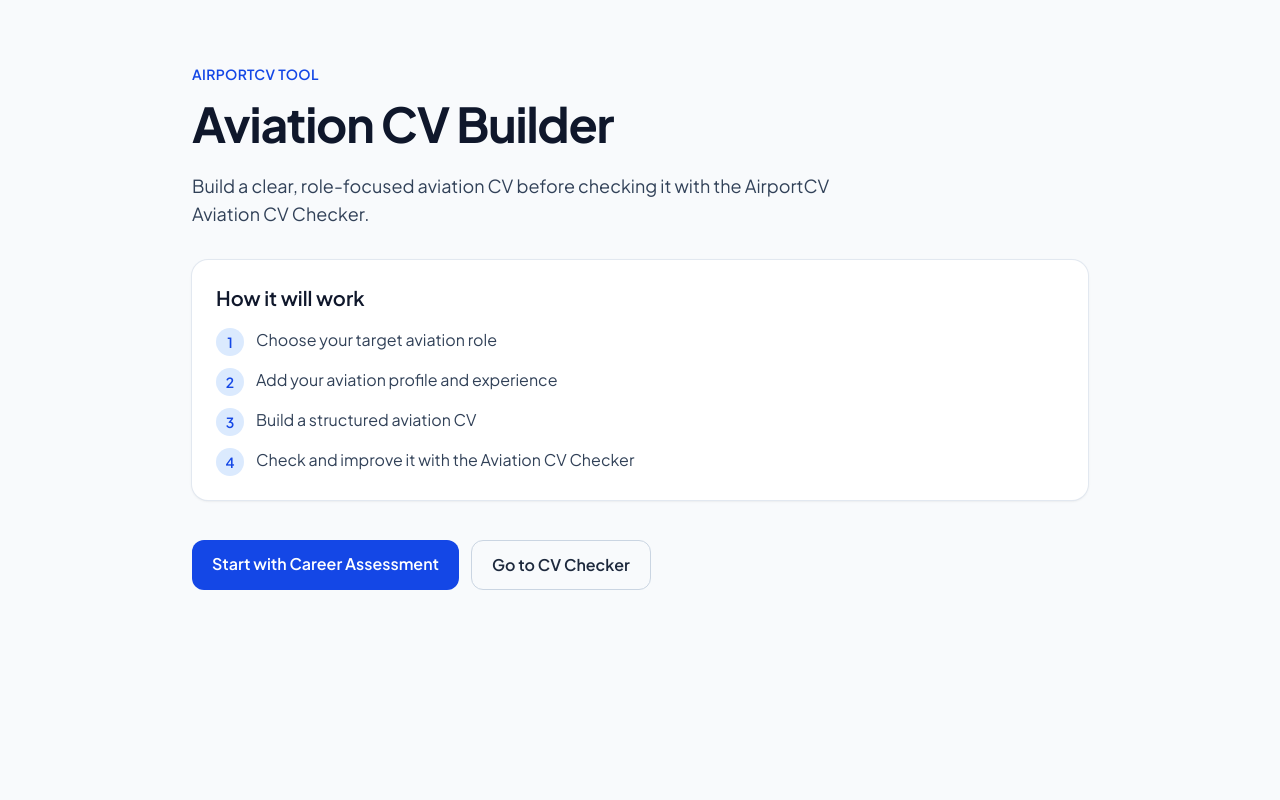
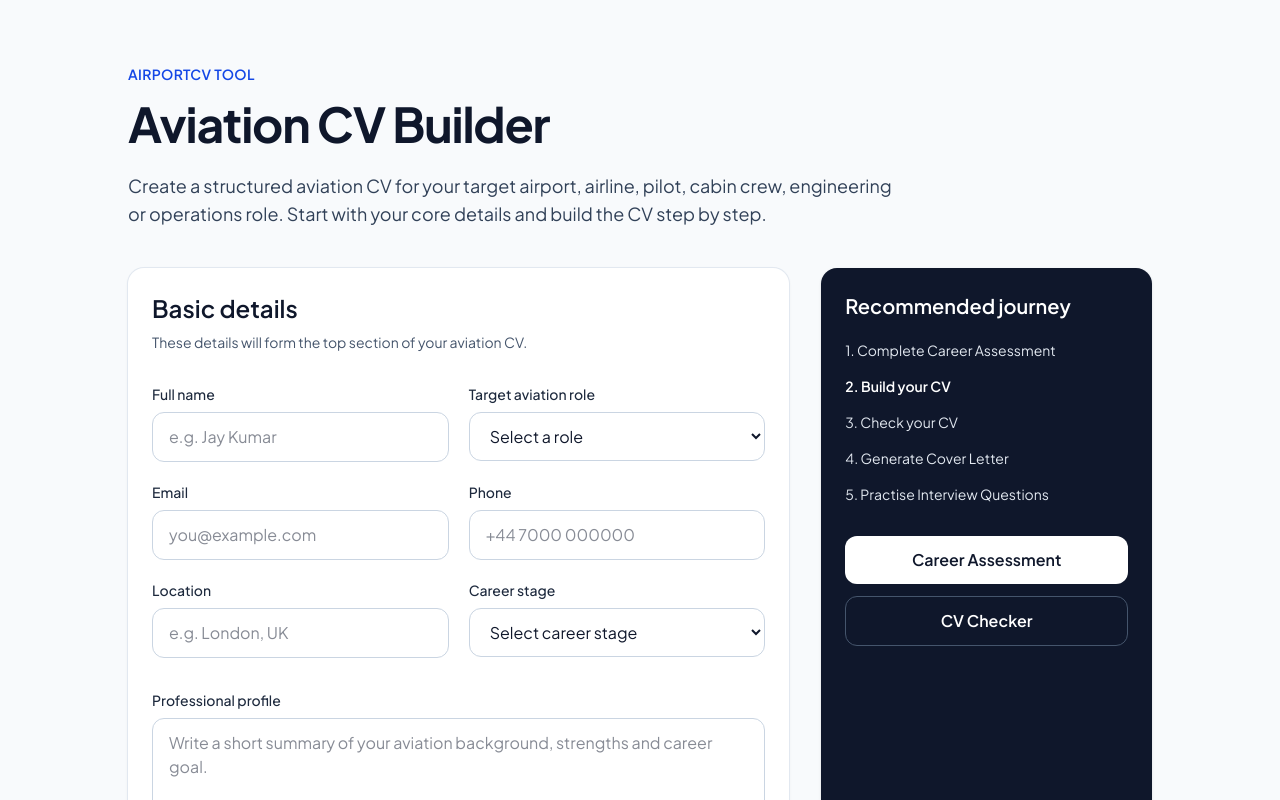
Before and after one commit to jjayakumaraero-eng/airportcv-web, a Next.js app: page /cv-builder in a window 1280 px wide. Shown: the top 800 px of the page. Built offline with nearby package versions, Linux system fonts and the light colour scheme.

Commit message:
Add basic CV builder form UI

```diff
--- a/app/cv-builder/page.tsx
+++ b/app/cv-builder/page.tsx
@@ -6,17 +6,31 @@ export const metadata = {
     "Build a role-focused aviation CV for airport, airline, pilot, cabin crew, engineering and operations roles.",
 };
 
-const steps = [
-  "Choose your target aviation role",
-  "Add your aviation profile and experience",
-  "Build a structured aviation CV",
-  "Check and improve it with the Aviation CV Checker",
+const aviationRoles = [
+  "Passenger Service Agent",
+  "Check-in Agent",
+  "Boarding Gate Agent",
+  "Lounge Agent",
+  "Ramp Agent",
+  "Baggage Handler",
+  "Airport Security Officer",
+  "Flight Dispatcher",
+  "Load Controller",
+  "Cabin Crew",
+  "Pilot",
+  "Aircraft Maintenance Engineer",
+  "Aircraft Technician",
+  "Cargo Agent",
+  "Airport Operations Officer",
+  "Airport Duty Manager",
+  "Other Airport / Airline Role",
 ];
 
 export default function CVBuilderPage() {
   return (
     <main className="min-h-screen bg-slate-50 px-6 py-16">
-      <section className="mx-auto max-w-4xl">
+      <section className="mx-auto max-w-5xl">
+        <div className="mb-10">
           <p className="mb-4 text-sm font-semibold uppercase tracking-wide text-blue-700">
             AirportCV Tool
           </p>
@@ -25,42 +39,190 @@ export default function CVBuilderPage() {
             Aviation CV Builder
           </h1>
 
-        <p className="mb-8 max-w-2xl text-lg text-slate-700">
-          Build a clear, role-focused aviation CV before checking it with the
-          AirportCV Aviation CV Checker.
+          <p className="max-w-3xl text-lg text-slate-700">
+            Create a structured aviation CV for your target airport, airline,
+            pilot, cabin crew, engineering or operations role. Start with your
+            core details and build the CV step by step.
           </p>
-
-        <div className="mb-10 rounded-2xl bg-white p-6 shadow-sm ring-1 ring-slate-200">
-          <h2 className="mb-4 text-xl font-semibold text-slate-900">
-            How it will work
-          </h2>
-
-          <ol className="space-y-3">
-            {steps.map((step, index) => (
-              <li key={step} className="flex gap-3 text-slate-700">
-                <span className="flex h-7 w-7 shrink-0 items-center justify-center rounded-full bg-blue-100 text-sm font-semibold text-blue-700">
-                  {index + 1}
-                </span>
-                <span>{step}</span>
-              </li>
-            ))}
-          </ol>
         </div>
 
-        <div className="flex flex-col gap-3 sm:flex-row">
+        <div className="grid gap-8 lg:grid-cols-[2fr_1fr]">
+          <form className="rounded-2xl bg-white p-6 shadow-sm ring-1 ring-slate-200">
+            <div className="mb-8">
+              <h2 className="text-2xl font-semibold text-slate-900">
+                Basic details
+              </h2>
+              <p className="mt-2 text-sm text-slate-600">
+                These details will form the top section of your aviation CV.
+              </p>
+            </div>
+
+            <div className="grid gap-5 md:grid-cols-2">
+              <div>
+                <label
+                  htmlFor="fullName"
+                  className="mb-2 block text-sm font-medium text-slate-800"
+                >
+                  Full name
+                </label>
+                <input
+                  id="fullName"
+                  name="fullName"
+                  type="text"
+                  placeholder="e.g. Jay Kumar"
+                  className="w-full rounded-xl border border-slate-300 px-4 py-3 text-slate-900 outline-none focus:border-blue-500 focus:ring-2 focus:ring-blue-100"
+                />
+              </div>
+
+              <div>
+                <label
+                  htmlFor="targetRole"
+                  className="mb-2 block text-sm font-medium text-slate-800"
+                >
+                  Target aviation role
+                </label>
+                <select
+                  id="targetRole"
+                  name="targetRole"
+                  defaultValue=""
+                  className="w-full rounded-xl border border-slate-300 px-4 py-3 text-slate-900 outline-none focus:border-blue-500 focus:ring-2 focus:ring-blue-100"
+                >
+                  <option value="" disabled>
+                    Select a role
+                  </option>
+                  {aviationRoles.map((role) => (
+                    <option key={role} value={role}>
+                      {role}
+                    </option>
+                  ))}
+                </select>
+              </div>
+
+              <div>
+                <label
+                  htmlFor="email"
+                  className="mb-2 block text-sm font-medium text-slate-800"
+                >
+                  Email
+                </label>
+                <input
+                  id="email"
+                  name="email"
+                  type="email"
+                  placeholder="you@example.com"
+                  className="w-full rounded-xl border border-slate-300 px-4 py-3 text-slate-900 outline-none focus:border-blue-500 focus:ring-2 focus:ring-blue-100"
+                />
+              </div>
+
+              <div>
+                <label
+                  htmlFor="phone"
+                  className="mb-2 block text-sm font-medium text-slate-800"
+                >
+                  Phone
+                </label>
+                <input
+                  id="phone"
+                  name="phone"
+                  type="tel"
+                  placeholder="+44 7000 000000"
+                  className="w-full rounded-xl border border-slate-300 px-4 py-3 text-slate-900 outline-none focus:border-blue-500 focus:ring-2 focus:ring-blue-100"
+                />
+              </div>
+
+              <div>
+                <label
+                  htmlFor="location"
+                  className="mb-2 block text-sm font-medium text-slate-800"
+                >
+                  Location
+                </label>
+                <input
+                  id="location"
+                  name="location"
+                  type="text"
+                  placeholder="e.g. London, UK"
+                  className="w-full rounded-xl border border-slate-300 px-4 py-3 text-slate-900 outline-none focus:border-blue-500 focus:ring-2 focus:ring-blue-100"
+                />
+              </div>
+
+              <div>
+                <label
+                  htmlFor="careerStage"
+                  className="mb-2 block text-sm font-medium text-slate-800"
+                >
+                  Career stage
+                </label>
+                <select
+                  id="careerStage"
+                  name="careerStage"
+                  defaultValue=""
+                  className="w-full rounded-xl border border-slate-300 px-4 py-3 text-slate-900 outline-none focus:border-blue-500 focus:ring-2 focus:ring-blue-100"
+                >
+                  <option value="" disabled>
+                    Select career stage
+                  </option>
+                  <option value="Student / graduate">Student / graduate</option>
+                  <option value="Entry level">Entry level</option>
+                  <option value="Experienced aviation professional">
+                    Experienced aviation professional
+                  </option>
+                  <option value="Career changer">Career changer</option>
+                  <option value="Returning to aviation">
+                    Returning to aviation
+                  </option>
+                </select>
+              </div>
+            </div>
+
+            <div className="mt-8">
+              <label
+                htmlFor="profile"
+                className="mb-2 block text-sm font-medium text-slate-800"
+              >
+                Professional profile
+              </label>
+              <textarea
+                id="profile"
+                name="profile"
+                rows={5}
+                placeholder="Write a short summary of your aviation background, strengths and career goal."
+                className="w-full rounded-xl border border-slate-300 px-4 py-3 text-slate-900 outline-none focus:border-blue-500 focus:ring-2 focus:ring-blue-100"
+              />
+            </div>
+
+            <div className="mt-8 rounded-xl bg-slate-50 p-4 text-sm text-slate-600">
+              Submit and AI generation will be added in the next steps.
+            </div>
+          </form>
+
+          <aside className="rounded-2xl bg-slate-900 p-6 text-white shadow-sm">
+            <h2 className="text-xl font-semibold">Recommended journey</h2>
+
+            <ol className="mt-5 space-y-4 text-sm text-slate-200">
+              <li>1. Complete Career Assessment</li>
+              <li className="font-semibold text-white">2. Build your CV</li>
+              <li>3. Check your CV</li>
+              <li>4. Generate Cover Letter</li>
+              <li>5. Practise Interview Questions</li>
+            </ol>
+
+            <div className="mt-8 space-y-3">
               <Link
                 href="/career-coach"
-            className="rounded-xl bg-blue-700 px-5 py-3 text-center font-semibold text-white hover:bg-blue-800"
+                className="block rounded-xl bg-white px-4 py-3 text-center font-semibold text-slate-900 hover:bg-slate-100"
               >
-            Start with Career Assessment
+                Career Assessment
               </Link>
 
               <Link
                 href="/cv-checker"
-            className="rounded-xl border border-slate-300 px-5 py-3 text-center font-semibold text-slate-800 hover:bg-white"
+                className="block rounded-xl border border-slate-600 px-4 py-3 text-center font-semibold text-white hover:bg-slate-800"
               >
-            Go to CV Checker
+                CV Checker
               </Link>
+            </div>
+          </aside>
         </div>
       </section>
     </main>
```
Lines whose indentation alone changed are shown as unchanged.
